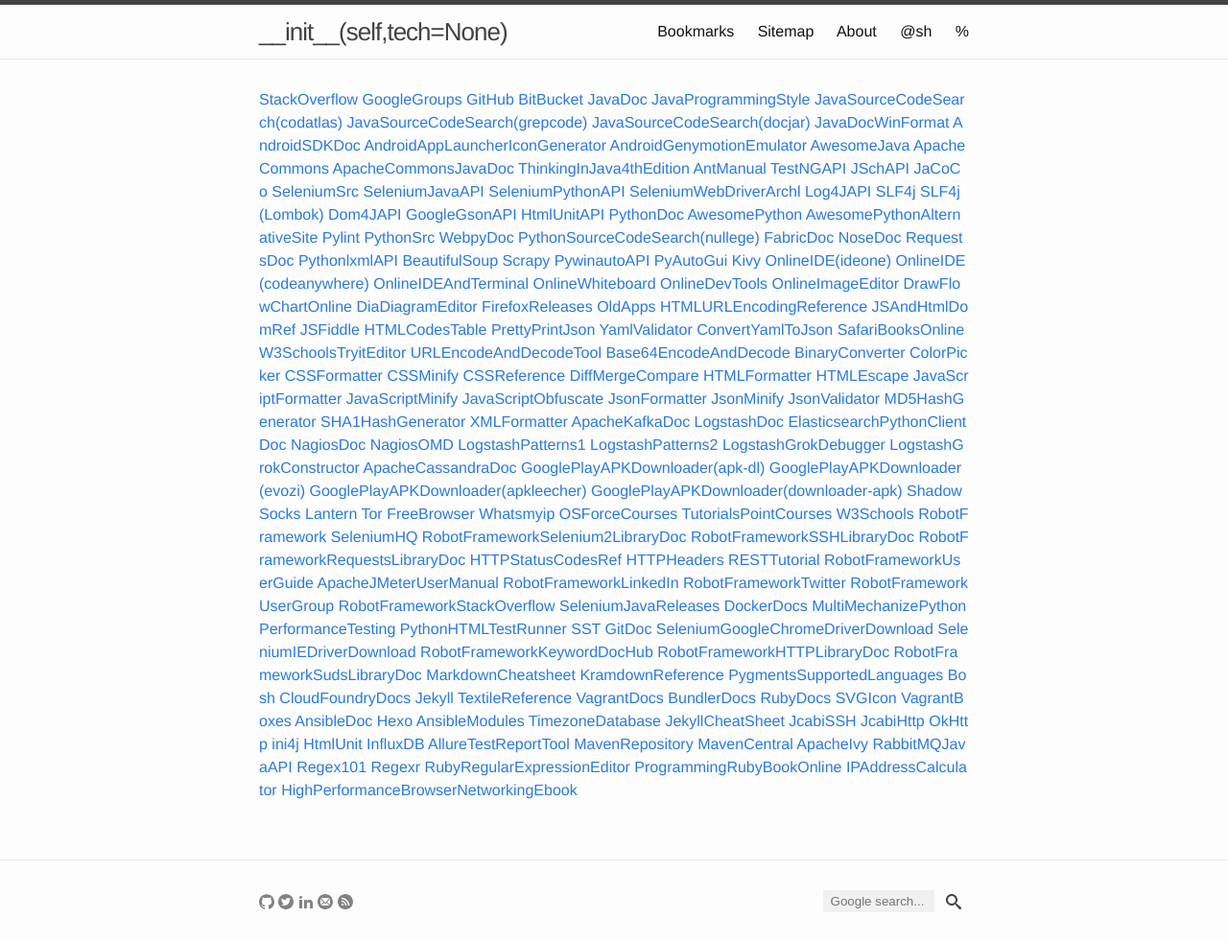
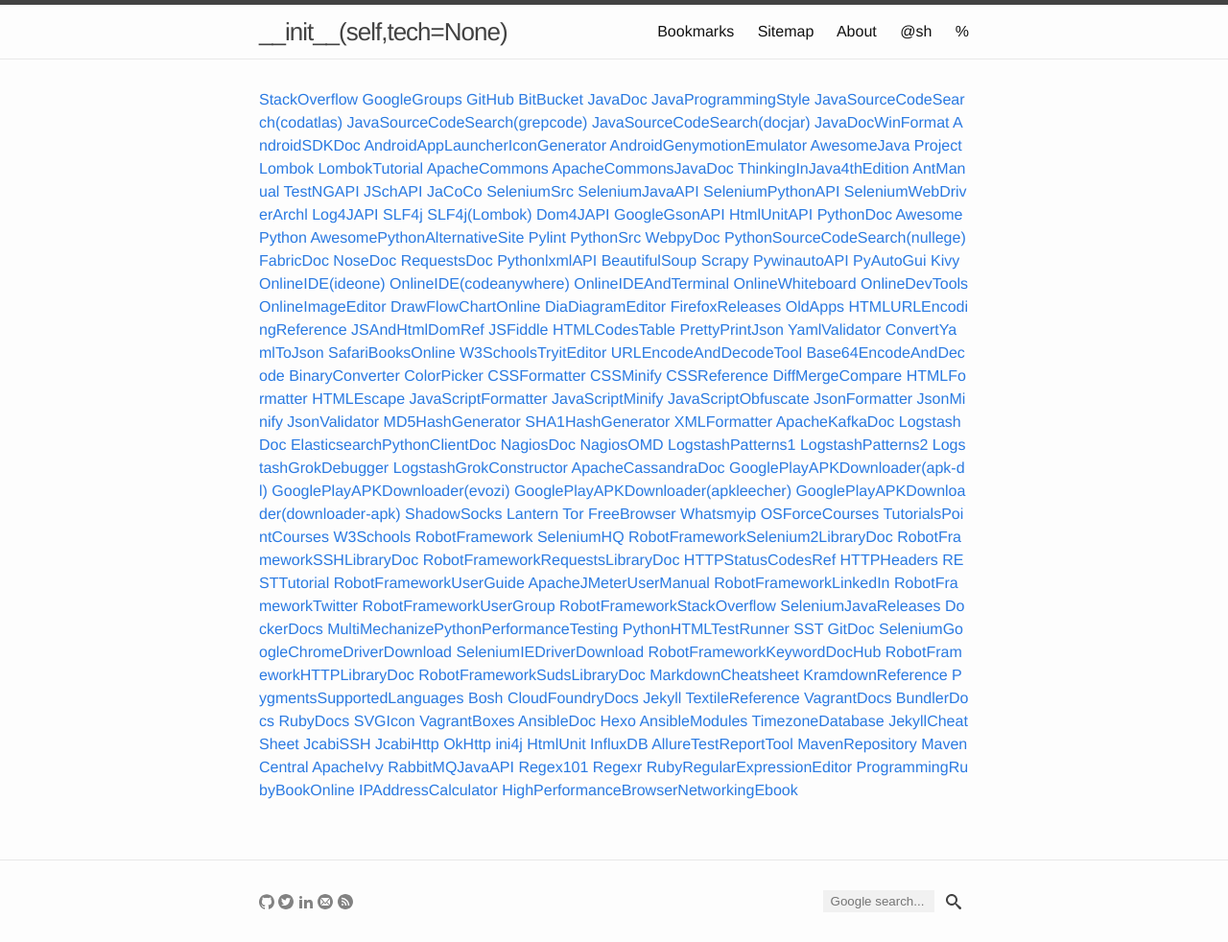
Before and after one commit to yuan-jiang/yuan-jiang.github.io, a Jekyll site: the page built from bookmarks.md, in a window 1280 px wide. Shown: the whole page at 96% size. Built offline with Jekyll 4.4.1, drawn with Linux system fonts in a browser that asks for light colours.

Commit message:
Update bookmarks.yml

```diff
--- a/_data/bookmarks.yml
+++ b/_data/bookmarks.yml
@@ -26,6 +26,10 @@
   link: https://www.genymotion.com/
 - description: AwesomeJava
   link: https://java.libhunt.com/
+- description: ProjectLombok
+  link: https://projectlombok.org/
+- description: LombokTutorial
+  link: http://jnb.ociweb.com/jnb/jnbJan2010.html
 - description: ApacheCommons
   link: http://commons.apache.org/
 - description: ApacheCommonsJavaDoc
```
